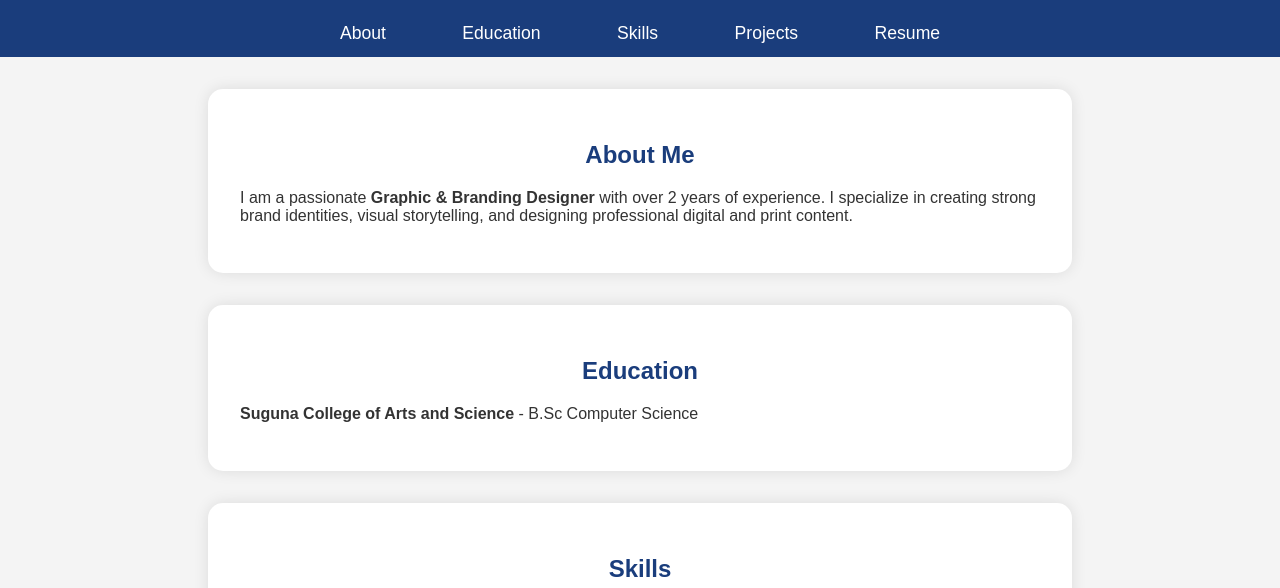
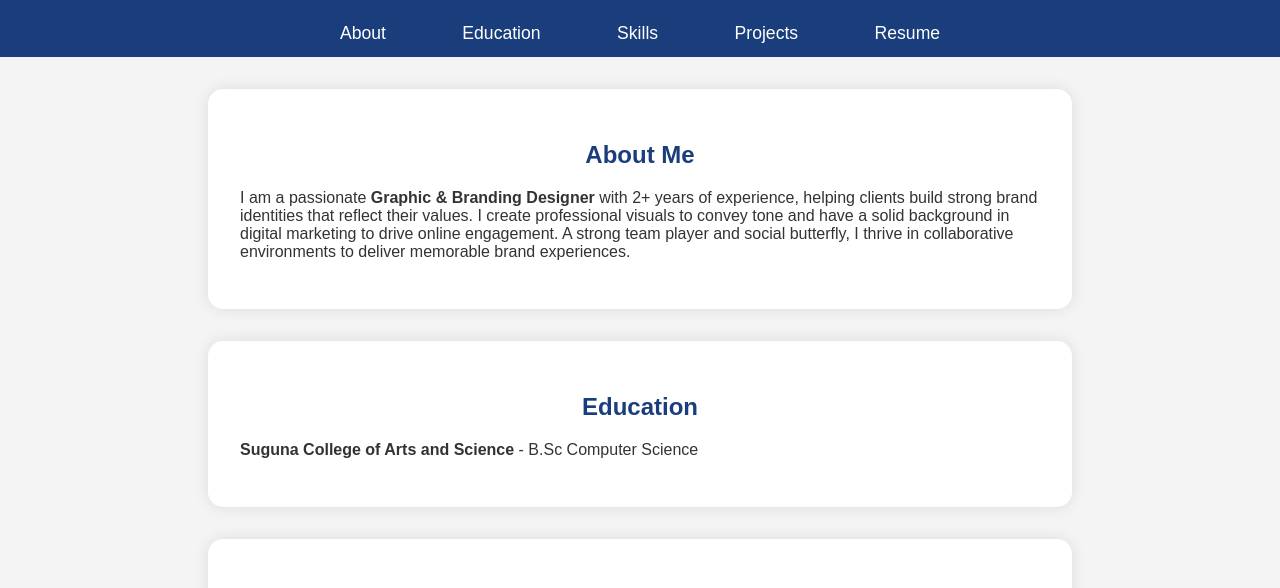
Before and after one commit to scaskathir/my-portfolio, a plain HTML site: page index.html in a window 1280 px wide. Shown: the part 181-769 px from the top of the page. Drawn offline with Linux system fonts and the light colour scheme.

Commit message:
Update index.html

```diff
--- a/index.html
+++ b/index.html
@@ -173,7 +173,7 @@
     <section id="about">
         <div class="section-content">
             <h2>About Me</h2>
-            <p>I am a passionate <b>Graphic & Branding Designer</b> with over 2 years of experience. I specialize in creating strong brand identities, visual storytelling, and designing professional digital and print content.</p>
+            <p>I am a passionate <b>Graphic & Branding Designer</b> with 2+ years of experience, helping clients build strong brand identities that reflect their values. I create professional visuals to convey tone and have a solid background in digital marketing to drive online engagement. A strong team player and social butterfly, I thrive in collaborative environments to deliver memorable brand experiences.</p>
         </div>
     </section>
 
```
